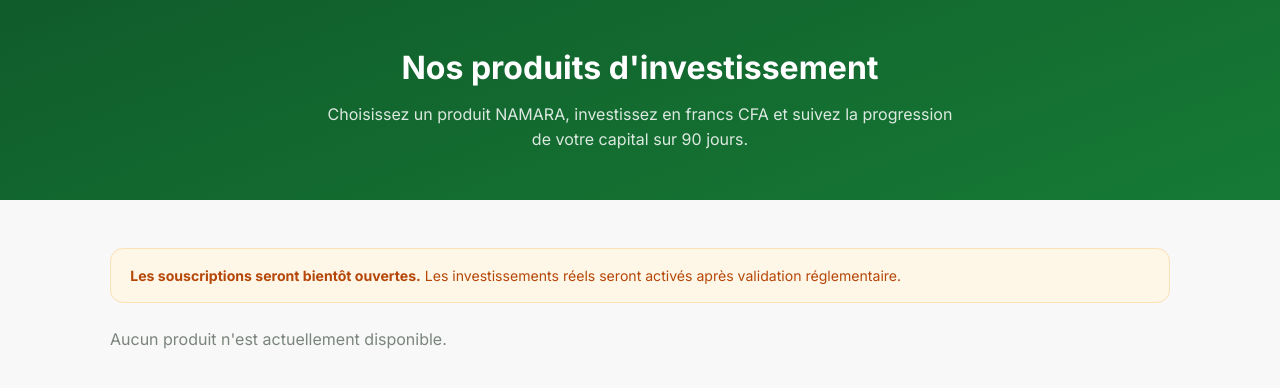
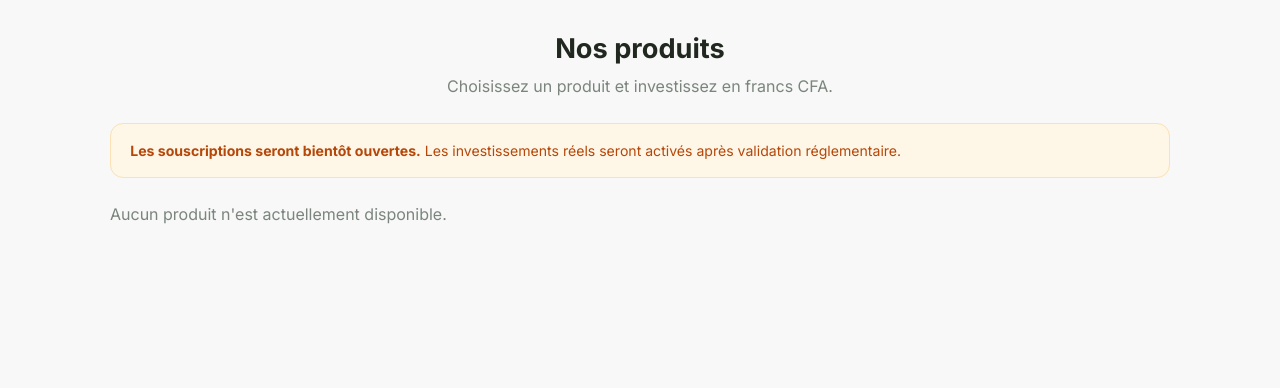
Before and after one commit to fredogary7-rgb/na, a Flask app: page /products in a window 1280 px wide. Shown: the top 388 px of the page. Run offline with Flask 3, Linux system fonts and the light colour scheme; data that the repository does not hold is empty.

Commit message:
Page Produits : retrait hero + meilleure disposition des cartes

```diff
--- a/app/static/css/style.css
+++ b/app/static/css/style.css
@@ -960,7 +960,12 @@
 @media (max-width: 900px) { .products-grid { grid-template-columns: repeat(2, 1fr); } }
 @media (max-width: 560px) { .products-grid { grid-template-columns: 1fr; } }
 
-.product-card .pc-bg { height: 96px; background-size: cover; background-position: center; margin: -1.5rem -1.4rem 0; }
+.product-card .pc-bg { height: 110px; background-size: cover; background-position: center; margin: -1.5rem -1.4rem 0; }
+
+.products-container { padding-top: 2rem; }
+.products-head { text-align: center; margin-bottom: 1.5rem; }
+.products-head h1 { font-size: 1.7rem; }
+.products-head p { color: var(--muted); }
 
 /* ============================================================
    INVESTISSEMENT : cartes + confirmation + succès
--- a/app/templates/public/products.html
+++ b/app/templates/public/products.html
@@ -2,12 +2,12 @@
 {% block title %}Produits{% endblock %}
 {% block header %}{% endblock %}
 {% block content %}
-<section class="products-hero">
-    <h1>Nos produits d'investissement</h1>
-    <p>Choisissez un produit NAMARA, investissez en francs CFA et suivez la progression de votre capital sur 90 jours.</p>
-</section>
+<div class="container products-container">
+    <div class="products-head">
+        <h1>Nos produits</h1>
+        <p class="muted">Choisissez un produit et investissez en francs CFA.</p>
+    </div>
 
-<div class="container">
     {% if not subs_enabled %}
     <div class="sim-warning">
         <strong>Les souscriptions seront bientôt ouvertes.</strong>
```
